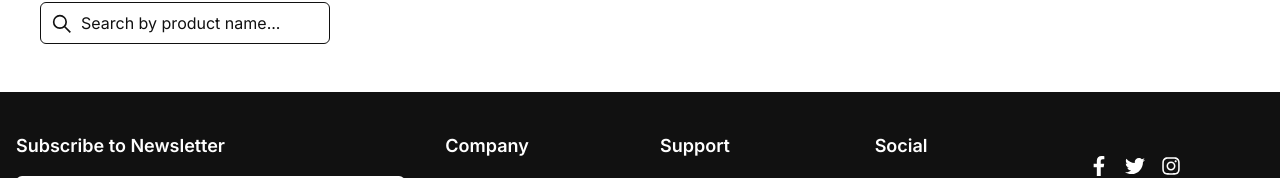
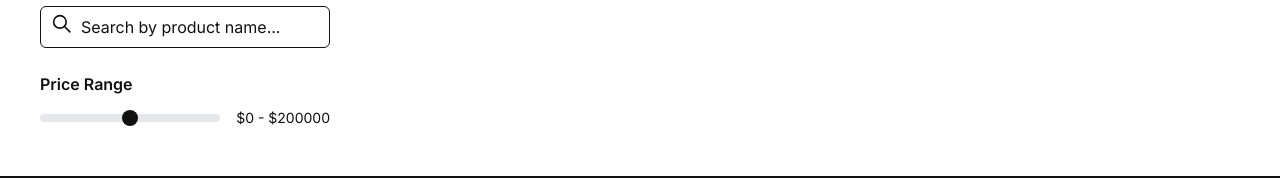
Before and after one commit to SajeedAninda/Tech-Gear, a Next.js app: page /shop in a window 1280 px wide. Shown: the part 365-543 px from the top of the page. Built offline with nearby package versions, Linux system fonts and the light colour scheme; no server answers.

Commit message:
Created range picker

```diff
--- a/src/components/Shopping/AllProducts.jsx
+++ b/src/components/Shopping/AllProducts.jsx
@@ -80,7 +80,7 @@ const AllProducts = () => {
 
         {/* Search */}
         <div className='mt-6 relative'>
-          <h3 className='text-md font-semibold text-[#111] mb-2'>Search</h3>
+          <h3 className='text-md font-semibold text-[#111] mb-3'>Search</h3>
           <GrSearch className='text-[#111] text-[20px] absolute top-[44px] left-3'></GrSearch>
           <input
             type='text'
@@ -88,6 +88,26 @@ const AllProducts = () => {
             className='w-full pl-10 pr-4 py-2 border border-[#111] rounded-md focus:outline-none focus:ring-2  placeholder:text-[#111]'
           />
         </div>
+
+        {/* Price Range */}
+        <div className='mt-6'>
+          <h3 className='text-md font-semibold text-[#111] mb-3'>
+            Price Range
+          </h3>
+          <div className='flex items-center gap-4'>
+            <input
+              type='range'
+              min='0'
+              max='200000'
+              className='w-full h-2 bg-gray-200 rounded-lg appearance-none cursor-pointer [&::-webkit-slider-thumb]:appearance-none [&::-webkit-slider-thumb]:h-4 [&::-webkit-slider-thumb]:w-4 [&::-webkit-slider-thumb]:rounded-full [&::-webkit-slider-thumb]:bg-[#111]'
+            />
+            <span className='text-sm text-[#111] whitespace-nowrap'>
+              $0 - $200000
+            </span>
+          </div>
+        </div>
+
+
       </div>
 
       {/* PRODUCTS TAB  */}
```
